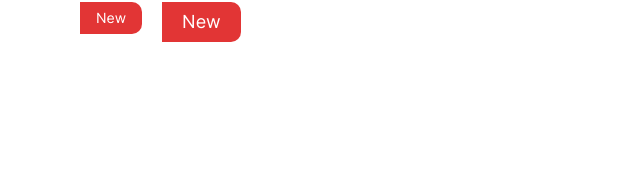
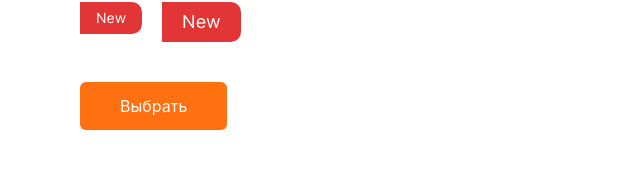
Before and after one commit to anyabravich/where-pizza, a Next.js app: page /components in a window 1280 px wide. Shown: the part 126-300 px from the top of the page, without its empty margins (0-640 px from the left). Built offline with nearby package versions, Linux system fonts and the light colour scheme.

Commit message:
Add button component

```diff
--- /dev/null
+++ b/components/Button.jsx
@@ -0,0 +1,30 @@
+import React from 'react'
+import styled from 'styled-components'
+import { rem } from 'polished'
+
+const Button = ({children, view = 'full'}) => {
+  return (
+    <ButtonBox
+      view={view}
+    >
+      {children}
+    </ButtonBox>
+  )
+}
+
+const ButtonBox = styled.button`
+  color: ${props => props.theme.colors.white};
+  background: ${props => props.theme.colors.primary};
+  text-align: center;
+  padding: ${rem(13)} ${rem(40)};
+  border-radius: ${props => `${rem(props.theme.radius.button)}`};
+  font-size: ${rem(16)};
+  line-height: 138%;
+  font-weight: 400;
+  // TODO: подключить шрифт
+  font-family: 'SF Pro Text';
+  cursor: pointer;
+  // TODO: добавить hover, active
+`
+
+export default Button
--- a/components/Label.jsx
+++ b/components/Label.jsx
@@ -16,7 +16,7 @@ const LabelBox = styled.div`
   display: inline-flex;
   color: ${props => props.theme.colors.white};
   background: ${props => props.theme.colors.red};
-  border-radius: ${props => `0 ${rem(props.theme.radius)} ${rem(props.theme.radius)} 0`};
+  border-radius: ${props => `0 ${rem(props.theme.radius.label)} ${rem(props.theme.radius.label)} 0`};
   cursor: default;
   font-weight: 400;
   text-align: center;
--- a/pages/components.js
+++ b/pages/components.js
@@ -1,3 +1,4 @@
+import Button from 'components/Button'
 import Container from 'components/Container'
 import H2 from 'components/H2'
 import Label from 'components/Label'
@@ -19,6 +20,9 @@ const Components = () => {
           <Label>New</Label>
           <Label size='big'>New</Label>
         </Row>
+        <Row>
+          <Button>Выбрать</Button>
+        </Row>
       </Container>
     </>
   )
--- a/styles/Theme.jsx
+++ b/styles/Theme.jsx
@@ -6,12 +6,16 @@ const theme = {
     black: '#191919',
     white: '#ffffff',
     red: '#e23535',
+    primary: '#FF7010'
   },
   breakpoints: {
     sm: '(max-width: 576px)',
     md: '(max-width: 768px)',
   },
-  radius: 10,
+  radius: {
+    label: 10,
+    button: 6,
+  },
 };
 
 const Theme = ({ children }) => (
```
